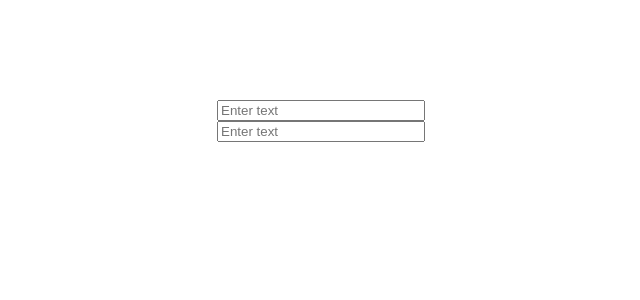
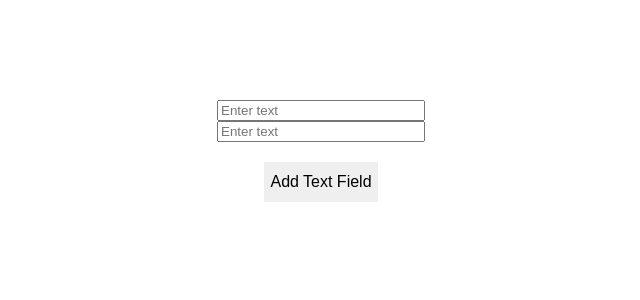
Before and after one commit to Hasan-Iqtedar/task41-test, a React (Create React App) app: page / in a window 1280 px wide. Shown: the top 300 px of the page, without its empty margins (319-959 px from the left). Built offline with nearby package versions, Linux system fonts and the light colour scheme.

Commit message:
Add button to add fields

```diff
--- a/src/App.js
+++ b/src/App.js
@@ -3,16 +3,24 @@ import InputField from "./components/InputField";
 import "./styles/app.css";
 
 function App() {
-  const [fields, setfields] = useState([
+  const [fields, setFields] = useState([
     { id: 0, text: "" },
     { id: 1, text: "" },
   ]);
+
+  const addField = () => {
+    const updatedFields = [...fields, { id: fields.length, text: "" }];
+    setFields(updatedFields);
+  };
 
   return (
     <div className="app">
       {fields.map((field) => {
         return <InputField />;
       })}
+      <button className="add-btn" onClick={addField}>
+        Add Text Field
+      </button>
     </div>
   );
 }
--- a/src/styles/app.css
+++ b/src/styles/app.css
@@ -3,3 +3,10 @@
     flex-direction: column;
     align-items: center;
 }
+
+.app .add-btn {
+    height: 40px;
+    border: none;
+    margin-top: 20px;
+    font-size: medium;
+}
```
